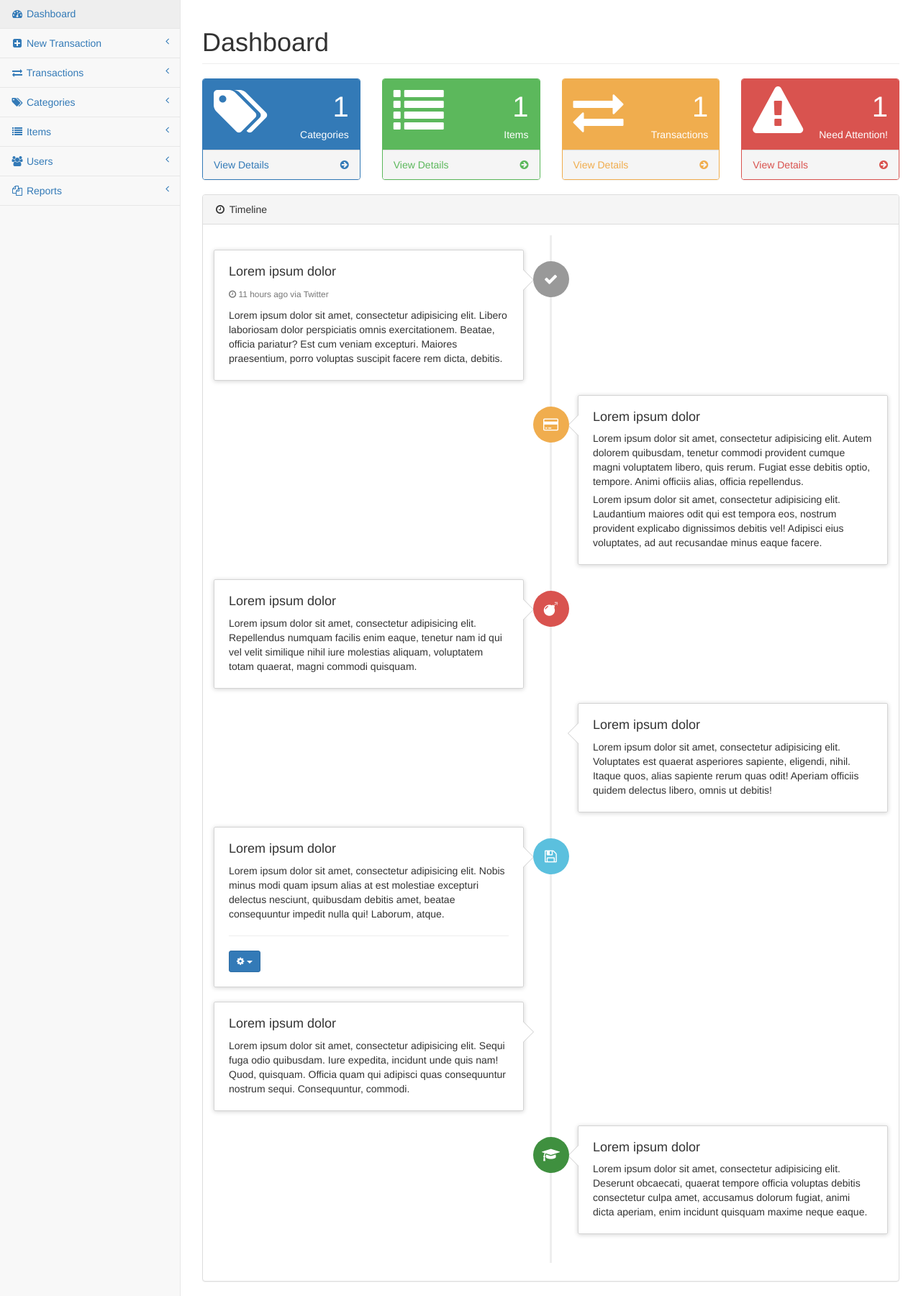
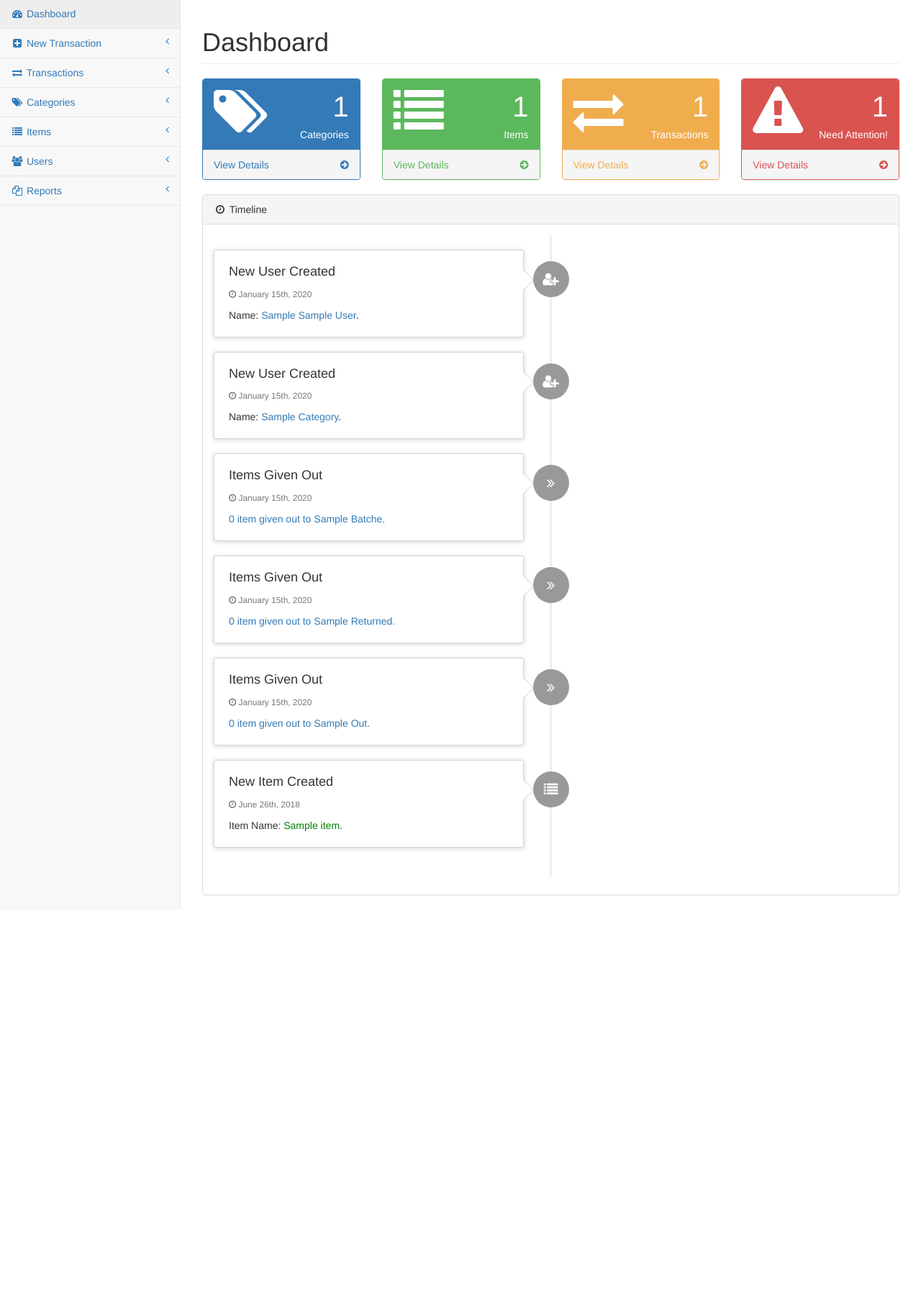
Before and after one commit to wimea-ict/inventory, a CodeIgniter app: page /inventory/admin/dashboard in a window 1280 px wide. Shown: the part 52-1853 px from the top of the page at 72% size. After the commit the page ends 1316 px from the top, so only its background shows below. Run offline with CodeIgniter, Linux system fonts and the light colour scheme; the visitor is signed in with stand-in values (Sample User, id 1); tables that the repository leaves empty or names only in its code hold one stand-in row (values such as "Sample post"); data that the repository does not hold is empty.

Commit message:
Implement admin timeline.

```diff
--- a/application/controllers/Admin.php
+++ b/application/controllers/Admin.php
@@ -13,7 +13,8 @@ class Admin extends CI_Controller {
             'transactions_model',
             'categories_model',
             'items_model',
-            'admin_model'
+            'admin_model',
+            'users_model'
         ]);
     }
 
@@ -22,6 +23,8 @@ class Admin extends CI_Controller {
         $data['num_need_attention'] = $this->admin_model->get_num_need_attention();
         $data['num_categories'] = $this->categories_model->get_num_categories();
         $data['num_items'] = $this->items_model->get_num_items();
+
+        $data['timeline_items'] = $this->admin_model->get_timeline_items();
         $content = $this->load->view('dashboard', $data, TRUE);
         $this->load->view('main', [
             'title' => 'Dashboard',
--- a/application/controllers/Users.php
+++ b/application/controllers/Users.php
@@ -68,10 +68,6 @@ class Users extends CI_Controller {
         $user = $this->users_model->get_user($user_id);
         if ($user == false) {
             show_404();
-        }
-
-        if ($user['id'] != $_SESSION['user']['id']) {
-            redirect(base_url('admin/dashboard'));
         }
 
         $data['user'] = $user;
--- a/application/models/Admin_model.php
+++ b/application/models/Admin_model.php
@@ -71,5 +71,55 @@ class Admin_model extends CI_Model {
 
         return $need_attention;
     }
+
+    public function get_timeline_items() {
+        $timeline_items = [];
+
+        $users = $this->users_model->get_users();
+        foreach ($users as $user) {
+            $timeline_items[] = $user;
+        }
+
+        $items = $this->items_model->get_items();
+        foreach ($items as $item) {
+            $timeline_items[] = $item;
+        }
+
+        $categories = $this->categories_model->get_categories();
+        foreach ($categories as $category) {
+            $timeline_items[] = $category;
+        }
+
+        $new_batches = $this->transactions_model->get_new_batches();
+        foreach ($new_batches as $transaction) {
+            $timeline_items[] = $transaction;
+        }
+
+        $items_returned = $this->transactions_model->get_items_returned();
+        foreach ($items_returned as $transaction) {
+            $timeline_items[] = $transaction;
+        }
+
+        $items_given_out = $this->transactions_model->get_items_given_out();
+        foreach ($items_given_out as $transaction) {
+            $timeline_items[] = $transaction;
+        }
+
+        // Sort timeline items by date.
+        usort($timeline_items, self::build_sorter('date_entered'));
+
+        return $timeline_items;
+    }
+
+    /**
+     * Closure used for sorting notifications.
+     *
+     * @param $key the field that will be used for sorting.
+     */
+    private static function build_sorter($key) {
+        return function ($a, $b) use ($key) {
+            return new DateTime($a[$key]) < new DateTime($b[$key]);
+        };
+    }
 }
 ?>
--- a/application/views/dashboard.php
+++ b/application/views/dashboard.php
@@ -109,106 +109,111 @@
             <!-- /.panel-heading -->
             <div class="panel-body">
                 <ul class="timeline">
+                    <?php foreach ($timeline_items as $item): ?>
+                        <?php if (isset($item['username'])):  // User Created ?>
                         <li>
-                        <div class="timeline-badge"><i class="fa fa-check"></i>
+                            <div class="timeline-badge"><i class="fa fa-user-plus"></i>
                             </div>
                             <div class="timeline-panel">
                                 <div class="timeline-heading">
-                                <h4 class="timeline-title">Lorem ipsum dolor</h4>
-                                <p><small class="text-muted"><i class="fa fa-clock-o"></i> 11 hours ago via Twitter</small>
+                                    <h4 class="timeline-title">New User Created</h4>
+                                    <p><small class="text-muted"><i class="fa fa-clock-o"></i> <?= (new DateTime($item['date_entered']))->format('F jS, Y') ?></small>
                                     </p>
                                 </div>
                                 <div class="timeline-body">
-                                <p>Lorem ipsum dolor sit amet, consectetur adipisicing elit. Libero laboriosam dolor perspiciatis omnis exercitationem. Beatae, officia pariatur? Est cum veniam excepturi. Maiores praesentium, porro voluptas suscipit facere rem dicta, debitis.</p>
+                                    <p>Name: <a href="<?= base_url("users/profile/{$item['id']}"); ?>"><?= ucwords($item['name']); ?></a>.</p>
                                 </div>
                             </div>
                         </li>
-                    <li class="timeline-inverted">
-                        <div class="timeline-badge warning"><i class="fa fa-credit-card"></i>
+                        <?php elseif (isset($item['category_id'])):  // Item Created ?>
+                        <li>
+                            <div class="timeline-badge"><i class="fa fa-list"></i>
                             </div>
                             <div class="timeline-panel">
                                 <div class="timeline-heading">
-                                <h4 class="timeline-title">Lorem ipsum dolor</h4>
+                                    <h4 class="timeline-title">New Item Created</h4>
+                                    <p><small class="text-muted"><i class="fa fa-clock-o"></i> <?= (new DateTime($item['date_entered']))->format('F jS, Y') ?></small>
+                                    </p>
                                 </div>
                                 <div class="timeline-body">
-                                <p>Lorem ipsum dolor sit amet, consectetur adipisicing elit. Autem dolorem quibusdam, tenetur commodi provident cumque magni voluptatem libero, quis rerum. Fugiat esse debitis optio, tempore. Animi officiis alias, officia repellendus.</p>
-                                <p>Lorem ipsum dolor sit amet, consectetur adipisicing elit. Laudantium maiores odit qui est tempora eos, nostrum provident explicabo dignissimos debitis vel! Adipisci eius voluptates, ad aut recusandae minus eaque facere.</p>
+                                    <p>Item Name: <span class="text-green"><?= $item['name']; ?></span>.</p>
                                 </div>
                             </div>
                         </li>
+                        <?php elseif (isset($item['date_out'])):  // Items Given Out ?>
                         <li>
-                        <div class="timeline-badge danger"><i class="fa fa-bomb"></i>
+                            <div class="timeline-badge"><i class="fa fa-angle-double-right"></i>
                             </div>
                             <div class="timeline-panel">
                                 <div class="timeline-heading">
-                                <h4 class="timeline-title">Lorem ipsum dolor</h4>
+                                    <h4 class="timeline-title">Items Given Out</h4>
+                                    <p><small class="text-muted"><i class="fa fa-clock-o"></i> <?= (new DateTime($item['date_entered']))->format('F jS, Y') ?></small>
+                                    </p>
                                 </div>
                                 <div class="timeline-body">
-                                <p>Lorem ipsum dolor sit amet, consectetur adipisicing elit. Repellendus numquam facilis enim eaque, tenetur nam id qui vel velit similique nihil iure molestias aliquam, voluptatem totam quaerat, magni commodi quisquam.</p>
+                                    <p>
+                                        <a href="<?= base_url("transactions/view/items-out/{$item['id']}") ?>">
+                                            <?= count($item['items']); ?> <?= count($item['items']) > 1 ? "items" : "item"; ?> given out to <?= ucwords($item['name']); ?>.
+                                        </a>
+                                    </p>
                                 </div>
                             </div>
                         </li>
+                        <?php elseif (isset($item['date_returned'])):  // Items Returned ?>
                         <li class="timeline-inverted">
+                            <div class="timeline-badge"><i class="fa fa-angle-double-left"></i>
+                            </div>
                             <div class="timeline-panel">
                                 <div class="timeline-heading">
-                                <h4 class="timeline-title">Lorem ipsum dolor</h4>
+                                    <h4 class="timeline-title">Items Returned</h4>
+                                    <p><small class="text-muted"><i class="fa fa-clock-o"></i> <?= (new DateTime($item['date_entered']))->format('F jS, Y') ?></small>
+                                    </p>
                                 </div>
                                 <div class="timeline-body">
-                                <p>Lorem ipsum dolor sit amet, consectetur adipisicing elit. Voluptates est quaerat asperiores sapiente, eligendi, nihil. Itaque quos, alias sapiente rerum quas odit! Aperiam officiis quidem delectus libero, omnis ut debitis!</p>
+                                    <p>
+                                        <a href="<?= base_url("transactions/view/items-returned/{$item['id']}"); ?>">
+                                            <?= count($item['items']); ?> <?= count($item['items']) > 1 ? "items" : "item"; ?> returned by <?= ucwords($item['name']); ?>.
+                                        </a>
+                                    </p>
                                 </div>
                             </div>
                         </li>
-                    <li>
-                        <div class="timeline-badge info"><i class="fa fa-save"></i>
+                        <?php elseif (isset($item['date_brought'])):  // New Batch ?>
+                        <li class="timeline-inverted">
+                            <div class="timeline-badge"><i class="fa fa-shopping-cart"></i>
                             </div>
                             <div class="timeline-panel">
                                 <div class="timeline-heading">
-                                <h4 class="timeline-title">Lorem ipsum dolor</h4>
+                                    <h4 class="timeline-title">New Batch Brought</h4>
+                                    <p><small class="text-muted"><i class="fa fa-clock-o"></i> <?= (new DateTime($item['date_entered']))->format('F jS, Y') ?></small>
+                                    </p>
                                 </div>
                                 <div class="timeline-body">
-                                <p>Lorem ipsum dolor sit amet, consectetur adipisicing elit. Nobis minus modi quam ipsum alias at est molestiae excepturi delectus nesciunt, quibusdam debitis amet, beatae consequuntur impedit nulla qui! Laborum, atque.</p>
-                                <hr>
-                                <div class="btn-group">
-                                    <button type="button" class="btn btn-primary btn-sm dropdown-toggle" data-toggle="dropdown">
-                                        <i class="fa fa-gear"></i> <span class="caret"></span>
-                                    </button>
-                                    <ul class="dropdown-menu" role="menu">
-                                        <li><a href="#">Action</a>
-                                        </li>
-                                        <li><a href="#">Another action</a>
-                                        </li>
-                                        <li><a href="#">Something else here</a>
-                                        </li>
-                                        <li class="divider"></li>
-                                        <li><a href="#">Separated link</a>
-                                        </li>
-                                    </ul>
-                                </div>
+                                    <p>
+                                        <a href="<?= base_url("transactions/view/new-batch/{$item['id']}"); ?>">
+                                            New batch containing <?= count($item['items']); ?> <?= count($item['items']) > 1 ? "items" : "item"; ?> recorded.
+                                        </a>
+                                    </p>
                                 </div>
                             </div>
                         </li>
+                        <?php else:  // Category ?>
                         <li>
+                            <div class="timeline-badge"><i class="fa fa-tag"></i>
+                            </div>
                             <div class="timeline-panel">
                                 <div class="timeline-heading">
-                                <h4 class="timeline-title">Lorem ipsum dolor</h4>
+                                    <h4 class="timeline-title">New Category Created</h4>
+                                    <p><small class="text-muted"><i class="fa fa-clock-o"></i> <?= (new DateTime($item['date_entered']))->format('F jS, Y') ?></small>
+                                    </p>
                                 </div>
                                 <div class="timeline-body">
-                                <p>Lorem ipsum dolor sit amet, consectetur adipisicing elit. Sequi fuga odio quibusdam. Iure expedita, incidunt unde quis nam! Quod, quisquam. Officia quam qui adipisci quas consequuntur nostrum sequi. Consequuntur, commodi.</p>
+                                    <p>Category Name: <span class="text-green"><?= $item['name']; ?></span>.</p>
                                 </div>
                             </div>
                         </li>
-                    <li class="timeline-inverted">
-                        <div class="timeline-badge success"><i class="fa fa-graduation-cap"></i>
-                        </div>
-                        <div class="timeline-panel">
-                            <div class="timeline-heading">
-                                <h4 class="timeline-title">Lorem ipsum dolor</h4>
-                            </div>
-                            <div class="timeline-body">
-                                <p>Lorem ipsum dolor sit amet, consectetur adipisicing elit. Deserunt obcaecati, quaerat tempore officia voluptas debitis consectetur culpa amet, accusamus dolorum fugiat, animi dicta aperiam, enim incidunt quisquam maxime neque eaque.</p>
-                            </div>
-                        </div>
-                    </li>
+                        <?php endif; ?>
+                    <?php endforeach; ?>
                 </ul>
             </div>
             <!-- /.panel-body -->
--- a/css/inventory.css
+++ b/css/inventory.css
@@ -6,6 +6,10 @@ a {
 .bg-red {
     color: #fff;
     background: rgba(255, 0, 0, .7);
+}
+
+.text-green {
+    color: green;
 }
 
 .page-header .pull-right {
```
Also changed, not shown: application/views/users/profile.php (+7 -0 lines). Lines whose indentation alone changed are shown as unchanged.
